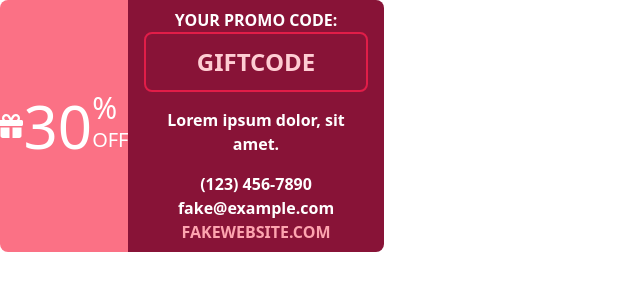
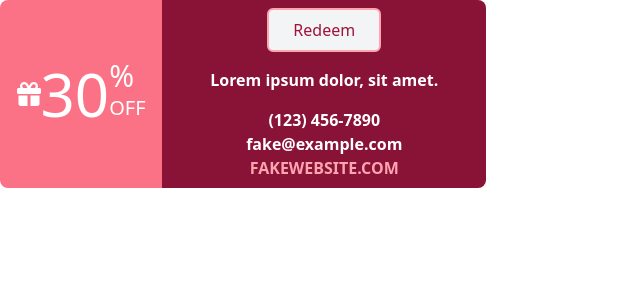
Before and after one commit to Buraiyen/coupon-wallet, a Nuxt app: page / in a window 1280 px wide. Shown: the top 300 px of the page, without its empty margins (0-640 px from the left). Built offline with nearby package versions, Linux system fonts and the light colour scheme.

Commit message:
:lipstick: style: redeem button, removed giftcode

```diff
--- a/components/coupon-card.vue
+++ b/components/coupon-card.vue
@@ -1,6 +1,6 @@
 <template>
   <div
-    class="w-[30%] max-lg:w-[50%] text-white rounded-lg border-rose-200 grid grid-cols-1 lg:grid-cols-3 xl:grid-cols-3"
+    class="w-[38%] max-lg:w-[50%] text-white rounded-lg border-rose-200 grid grid-cols-1 lg:grid-cols-3 xl:grid-cols-3"
   >
     <div
       class="bg-rose-400 flex items-center justify-center col-span-1 max-lg:rounded-tl-lg max-lg:rounded-tr-lg lg:rounded-bl-lg lg:rounded-tl-lg"
@@ -20,12 +20,11 @@
       <div class="container mx-auto px-4 py-2">
         <!-- Gift code section -->
         <div>
-          <p class="uppercase font-bold">Your promo code:</p>
-          <p
-            class="uppercase border-solid font-bold border-2 border-rose-600 py-3 text-2xl rounded-lg text-rose-200"
+          <button
+            class="text-rose-800 bg-gray-100 rounded-md border-rose-300 border-solid border-2 py-2 px-6 transition-colors hover:bg-rose-200"
           >
-            Giftcode
-          </p>
+            Redeem
+          </button>
         </div>
 
         <!-- Information section -->
```
